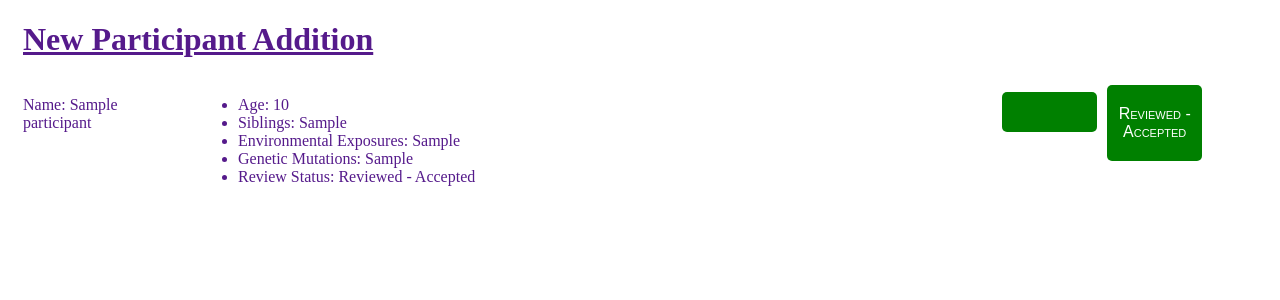
After one commit to LauraVerdi/DBMI, a Django app: template LaurasForms/participants/templates/participants/verify_participant.html in a window 1280 px wide. The commit adds this page. Shown: the top 300 px of the page. Run offline with Django 3.2, Linux system fonts and the light colour scheme; the template is opened without the code that fills it: most values are stand-ins (such as "Sample title", 1, 10 or a date in 2020).

Commit message:
Changes before clean up, pages working

```diff
--- a/LaurasForms/participants/models.py
+++ b/LaurasForms/participants/models.py
@@ -7,7 +7,7 @@ class ParticipantInfo(models.Model):
     participant_name = models.CharField(max_length=50)
     participant_age = models.PositiveIntegerField()
     participant_siblings = models.CharField(
-        max_length=2,
+        max_length=3,
         choices = (('Yes', 'Yes'),
                    ('No', 'No')),
         default = 'No',
--- a/LaurasForms/participants/static/css/participants.css
+++ b/LaurasForms/participants/static/css/participants.css
@@ -46,3 +46,6 @@ nav a{
 .Green a{
     background-color: green;
 }
+.Red a{
+    background-color: red;
+}
--- /dev/null
+++ b/LaurasForms/participants/templates/participants/verify_participant.html
@@ -0,0 +1,42 @@
+<!DOCTYPE html>
+{% load static %}
+<html lang="en">
+<head>
+    <meta charset="UTF-8">
+    <title>Verify Participant</title>
+    <link rel="stylesheet" href="{% static 'css/participants.css' %}">
+</head>
+<body>
+    <div>
+        <a href="{% url 'verify_participant' pk=participant.pk %}" class="top-menu"></a>
+        <h1><a href=""/>New Participant Addition</h1>
+    </div>
+    <div>
+        <div>
+            <section class="name">
+                <p>Name: {{ participant.participant_name|stringformat:"50s" }}
+            </section>
+            <section class="info">
+                <ul>
+                    <li>Age:                     {{ participant.participant_age }} </li>
+                    <li>Siblings:                {{ participant.participant_siblings }} </li>
+                    <li>Environmental Exposures: {{ participant.env_exposures}} </li>
+                    <li>Genetic Mutations:       {{ participant.gen_mutations }} </li>
+                    <li>Review Status:           {{ participant.rev_status }} </li>
+                </ul>
+            </section>
+            <section class="revStatus">
+                {% if participant.rev_status == 'Reviewed - Accepted' %}
+                    <nav class="Green"><a href = ""> {{ p.rev_status }} </a></nav>
+                {% else %}
+                    {% if participant.rev_status == 'Reviewed - Not Accepted' %}
+                        <nav class="Red"><a href = ""> {{ p.rev_status }} </a></nav>
+                    {% else %}
+                        <nav><a href = ""> {{ participant.rev_status }} </a></nav>
+                    {% endif %}
+                {% endif %}
+            </section>
+        </div>
+    </div>
+</body>
+</html>
--- a/LaurasForms/participants/urls.py
+++ b/LaurasForms/participants/urls.py
@@ -1,10 +1,14 @@
 from django.urls import path
+from django.conf.urls import url
 from . import views
 
 # app_name = 'LaurasForms'
 urlpatterns = [
     path('', views.list_participants, name='list_participants'),
-    path('add', views.add_participant, name='add_participant')
+    path('add', views.add_participant, name='add_participant'),
+    # path('add/<pk>/verify', views.verify_participant, name='verify_participant'),
+#    # path('verify/<pk>', views.verify_participant, name='verify_participant')
+    # url(r'^verify/(?P<pk>\d+)/$', views.verify_participant, name='verify_participant')
     # # ex: /DBMI/
     # path('', views.IndexView.as_view(), name='index'),
     # # ex: /DBMI/5/
```
Also changed, not shown: LaurasForms/participants/forms.py (+16 -4 lines), LaurasForms/participants/templates/participants/add_participant.html (+9 -7 lines), LaurasForms/participants/templates/participants/list_participants.html (+5 -2 lines), LaurasForms/participants/views.py (+56 -15 lines), LaurasForms/participants/migrations/0005_auto_20180310_1659.py (added), 3 other files.
